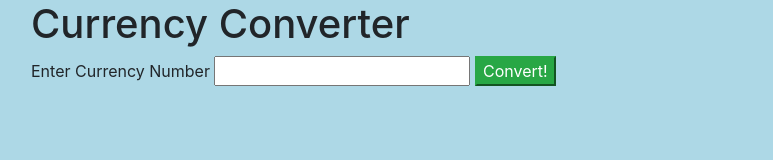
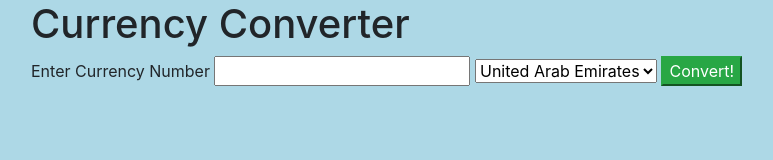
Before and after one commit to wattsjmichael/currency-exchange, a website built with webpack: page src/index.html in a window 1280 px wide. Shown: the whole page, without its empty margins (54-827 px from the left). Built offline with nearby package versions, Linux system fonts and the light colour scheme.

Commit message:
add selector for 5 countries

```diff
--- a/src/index.html
+++ b/src/index.html
@@ -3,10 +3,20 @@
 
 <body>
   <div class="container">
+    <form class="currencyConverter">
     <h1>Currency Converter</h1>
     <label for="usdValue">Enter Currency Number</label>
     <input id="usdValue" type="number">
-    <button class="btn-success" type="submit" id="usdSubmit">Convert!</button>
+    <select class="countrySelector" id="country">
+      <option value="AED">United Arab Emirates</option>
+      <option value="ARS">Argentina</option>
+      <option value="AUD">Australia</option>
+      <option value="BGN">Bulgaria</option>
+      <option value="BRL">Brazil</option>
+    </select>
+    <button class="btn-success" id="usdSubmit">Convert!</button>
+    </form>
+
     <div class="showUSD"></div>
     <div class="showAED"></div>
   </div>
```
